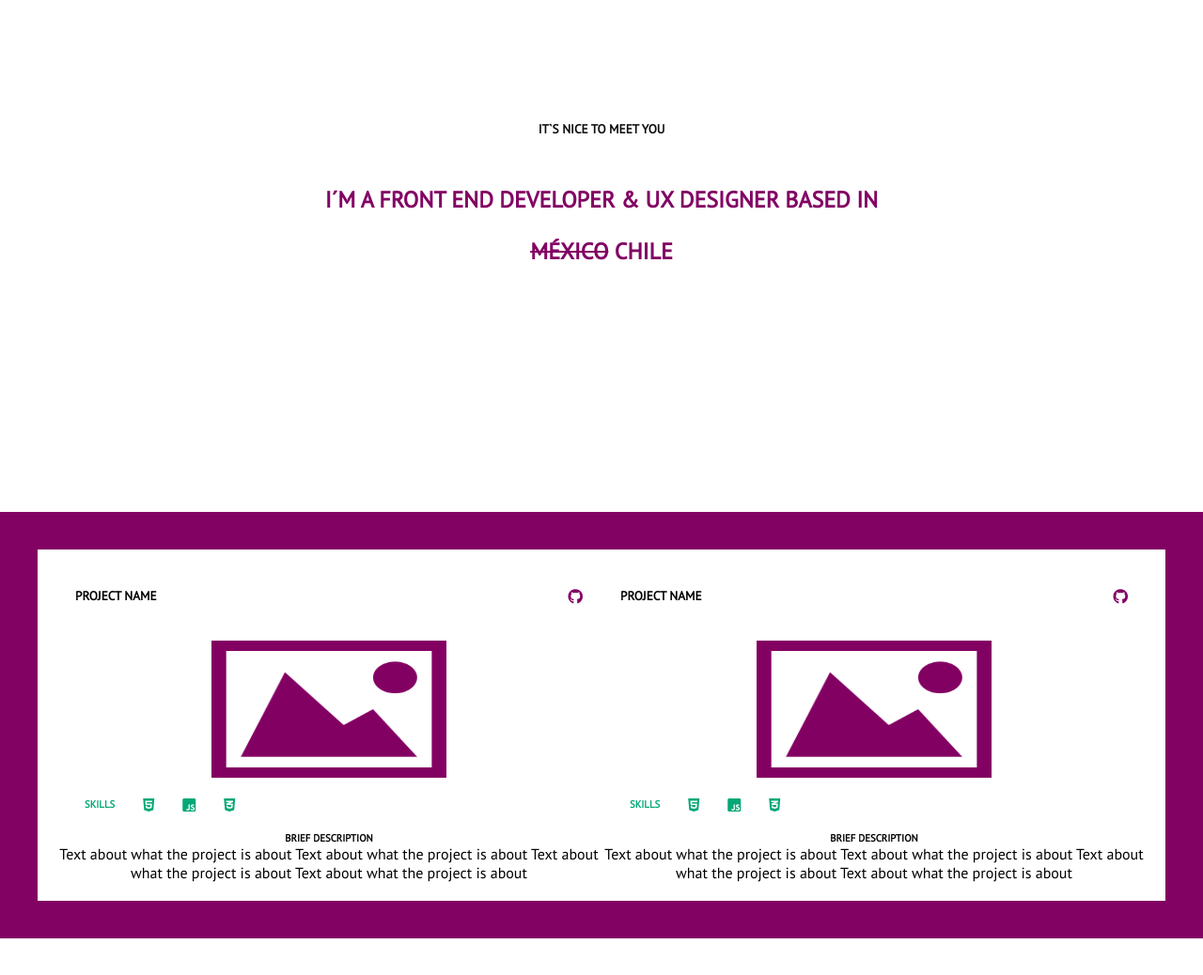
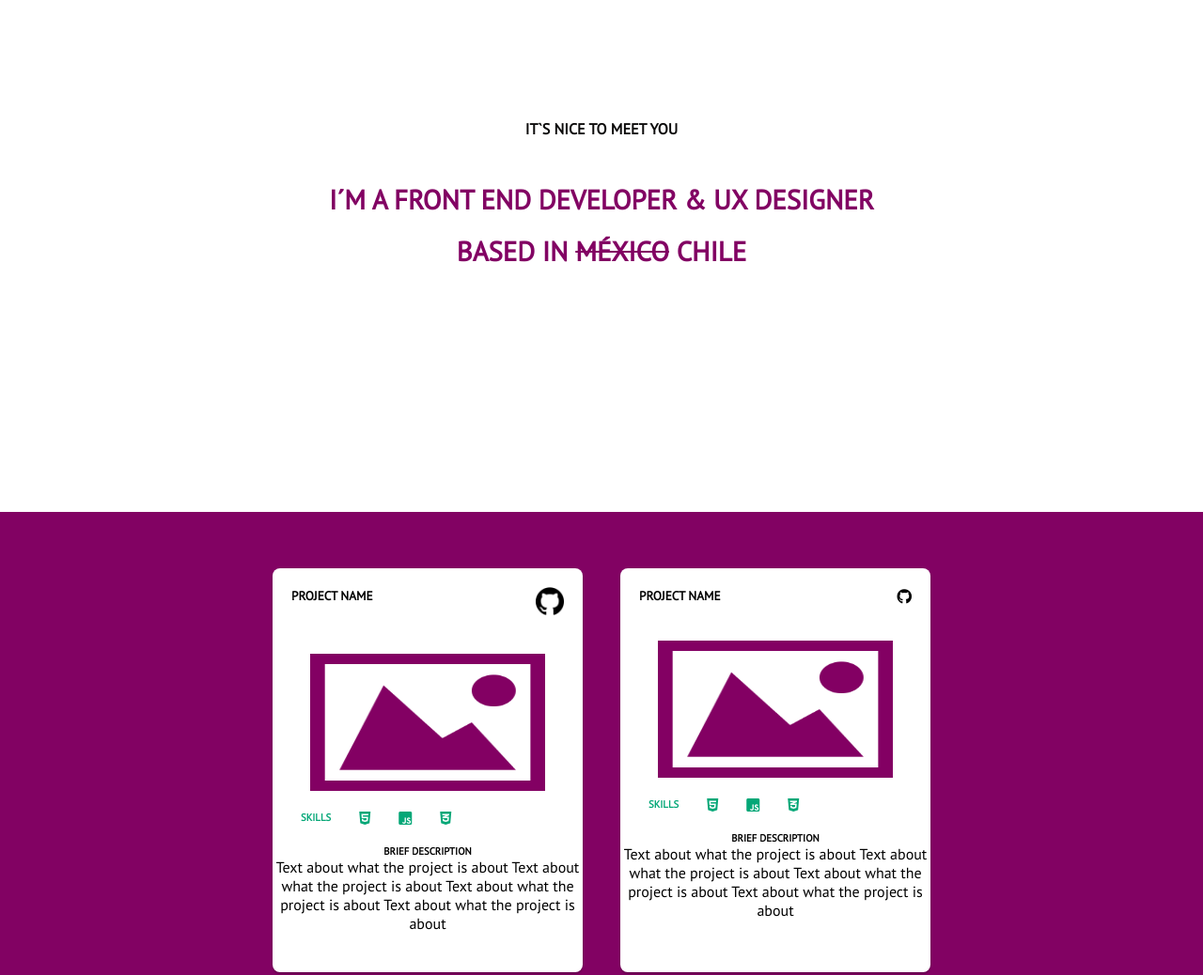
Before and after one commit to TaphieM/TaphieM.github.io, a website: page index.html in a window 1280 px wide. Shown: the part 140-1178 px from the top of the page at 94% size. Drawn offline with Linux system fonts and the light colour scheme.

Commit message:
Add new icons in the contact section, also for the projects section, cards have a separation, hover effect and the github icon sends you to the project repo

```diff
--- a/index.html
+++ b/index.html
@@ -26,31 +26,31 @@
       </div>
     </nav>
      <!-- End Navbar -->
-<main id="allsections">
+<main id="home">
     <!-- First section -->
       <section id="salute">
-        <h5><b>IT`S NICE TO MEET YOU</b></h5>
-        <h1><strong>I´M A FRONT END DEVELOPER & UX DESIGNER BASED IN <span>MÉXICO</span> CHILE</strong></h1>
+        <h4><b>IT`S NICE TO MEET YOU</b></h4>
+        <p><strong>I´M A FRONT END DEVELOPER & UX DESIGNER BASED IN <span>MÉXICO</span> CHILE</strong></p>
       </section>
     <!-- End First section -->
 
     <!-- Second Section -->
     <section id="projects">
-      <div id=cards>
+      <div class=cards>
         <div class="card">
            <div class="header">
-             <div id="projectname"><h5>PROJECT NAME</h5></div>
-             <div id="githlink"><i class="fab fa-github"></i></div>
+             <div class="projectname"><h5>PROJECT NAME</h5></div>
+             <div class="githlink"><a title="github repo" href="https://github.com/TaphieM/SCL008-visitors" target="blank"><img src="img/github.png" alt="github repo" /></a></div>
             </div>
             <figure><img class="picture" src="img/picture.png" alt=""></figure>
-            <div id="resume">
-                <div id="skills">
+            <div class="resume">
+                <div class="skills">
                     <h6><strong>SKILLS</strong></h6>
                     <i class="fab fa-html5"></i>
                     <i class="fab fa-js-square"></i>
                     <i class="fab fa-css3-alt"></i>
                 </div>
-                <div id="description">
+                <div class="description">
                     <h6><strong>BRIEF DESCRIPTION</strong></h6>
                     <p>Text about what the project is about Text about what the project is about Text about what the project is about Text about what the project is about</p>
                 </div>
@@ -58,18 +58,18 @@
         </div>
         <div class="card">
                     <div class="header">
-                      <div id="projectname"><h5>PROJECT NAME</h5></div>
-                      <div id="githlink"><i class="fab fa-github"></i></div>
+                      <div class="projectname"><h5>PROJECT NAME</h5></div>
+                      <div class="githlink"><i class="fab fa-github"></i></div>
                      </div>
                      <figure><img class="picture" src="img/picture.png" alt=""></figure>
-                     <div id="resume">
-                         <div id="skills">
+                     <div class="resume">
+                         <div class="skills">
                              <h6><strong>SKILLS</strong></h6>
                              <i class="fab fa-html5"></i>
                              <i class="fab fa-js-square"></i>
                              <i class="fab fa-css3-alt"></i>
                          </div>
-                         <div id="description">
+                         <div class="description">
                              <h6><strong>BRIEF DESCRIPTION</strong></h6>
                              <p>Text about what the project is about Text about what the project is about Text about what the project is about Text about what the project is about</p>
                          </div>
@@ -83,19 +83,19 @@
    <section id="contact">
        <div id="contacticons">
       <div class="email">
-         <i class="fas fa-envelope"></i>
+        <img class="logocontact" src="img/email.png" alt="email me">
          <h5><strong>EMAIL</strong></h5>
       </div>
       <div class="cv">
-         <i class="fas fa-download"></i>
+        <img class="logocontact" src="img/download.png" alt="dowload cv">
          <h5><strong>CV</strong></h5>
       </div>
       <div class="github">
-        <i class="fab fa-github"></i>
+        <img class="logocontact" src="img/github-magenta.png" alt="github link">
         <h5><strong>GITHUB</strong></h5>
       </div>
       <div class="linkedin">
-        <i class="fab fa-linkedin"></i>
+        <img class="logocontact" src="img/linkedin.png" alt="linkedIn link">
         <h5><strong>LINKED IN</strong></h5>
       </div>
     </div>
--- a/style.css
+++ b/style.css
@@ -59,9 +59,13 @@ nav {
     margin-right: 25%;
 }
 
-#salute h5{
+#salute h4{
     color: #0c0b0b;
     padding-bottom: 20px;
+}
+
+#salute p {
+    font-size: 180%;
 }
 
 #salute span {
@@ -69,18 +73,40 @@ nav {
 }
 
 #projects {
-
     background-color: #820263;
     padding: 40px;
 }
 
-#cards {
+.cards {
+    width: 100%;
+    max-width: 1200px;
+    height: 430px;
     display: flex;
-    background: white;
-    padding:20px;
+    flex-wrap: wrap;
+    justify-content: center;
+    margin: auto;
 }
-#card {
-    padding: 20px;
+
+.cards .card{
+    background-color: white;
+    width: 330px;
+    height: 430px;
+    border-radius: 8px;
+    box-shadow: 0 2px 2px rgba(0, 0, 0, 0.2);
+    overflow: hidden;
+    margin: 20px;
+    text-align: center;
+    transition: all 0.25s;
+}
+
+.cards .card:hover{
+    transform: translateY(-15px);
+    box-shadow: 0 12px 16px rgba(0, 0, 0, 0.2);
+}
+
+.picture {
+    width: 330px;
+    height: 220px;
 }
 
 .header {
@@ -89,23 +115,32 @@ nav {
     padding: 20px;
 }
 
+.header h5 {
+    text-align: center;
+}
+
+.githlink img{
+    width: 30px;
+    height: 30px;
+}
+
 .picture{
    width: 250px;
    height: 180px;
 }
 
-#skills{
+.skills{
     display: flex;
     color: #04A777;
     padding-bottom: 20px;
 }
 
-#skills h6 {
+.skills h6 {
     padding-right: 30px;
     padding-left: 30px;
 }
 
-#skills i {
+.skills i {
     padding-right: 30px;
 }
 
@@ -123,8 +158,9 @@ nav {
     margin:5%;
 }
 
-.fa-envelope:before, .fa-download:before, .fa-github:before,.fa-linkedin:before {
-    color: #820263;
+.logocontact {
+    width: 50px;
+    height: 50px;
 }
 
 hr {
```
Also changed, not shown: img/download.png (added), img/email.png (added), img/github-magenta.png (added), img/github.png (added), img/linkedin.png (added).
